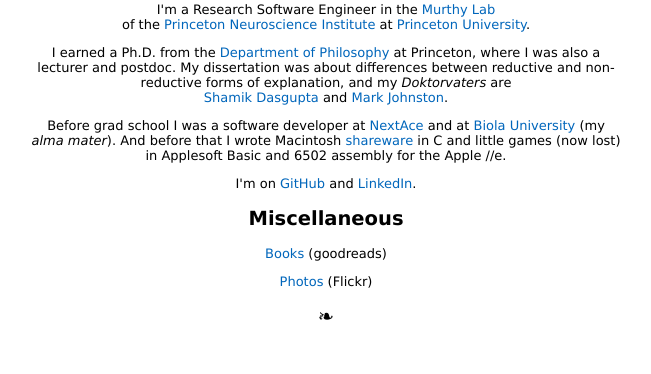
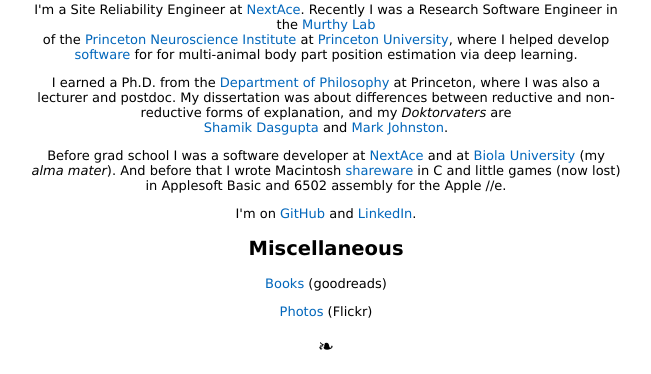
Before and after one commit to ntabris/ntabris.github.io, a plain HTML site: page index.html in a window 1280 px wide. Shown: the part 470-844 px from the top of the page, without its empty margins (299-950 px from the left). Before the commit the page ends 814 px from the top, so only its background shows below. Drawn offline with Linux system fonts and the light colour scheme.

Commit message:
add new sre job

```diff
--- a/index.html
+++ b/index.html
@@ -36,7 +36,7 @@ span.paren p {font-size:x-small;}
 
 <h1>Nat Tabris</h1>
 
-<p>I'm a Research Software Engineer in the <a href="https://murthylab.princeton.edu" target="_blank">Murthy Lab</a><br /> of the <a href="http://pni.princeton.edu" target="_blank">Princeton Neuroscience Institute</a> at <a href="http://www.princeton.edu" target="_blank">Princeton University</a>.
+<p>I'm a Site Reliability Engineer at <a href="http://www.nextace.com" target="_blank">NextAce</a>. Recently I was a Research Software Engineer in the <a href="https://murthylab.princeton.edu" target="_blank">Murthy Lab</a><br /> of the <a href="http://pni.princeton.edu" target="_blank">Princeton Neuroscience Institute</a> at <a href="http://www.princeton.edu" target="_blank">Princeton University</a>, where I helped develop <a href="https://sleap.ai" target="_blank">software</a> for for multi-animal body part position estimation via deep learning.
 
 <p>I earned a Ph.D. from the <a href="http://philosophy.princeton.edu" target="_blank">Department of Philosophy</a> at Princeton, where I was also a lecturer and postdoc. My dissertation was about differences between reductive and non-reductive forms of explanation, and my <i>Doktorvaters</i> are <br /><a href="http://shamik.net" target="_blank">Shamik Dasgupta</a> and <a href="https://scholar.princeton.edu/johno" target="_blank">Mark Johnston</a>.</p>
 
```
